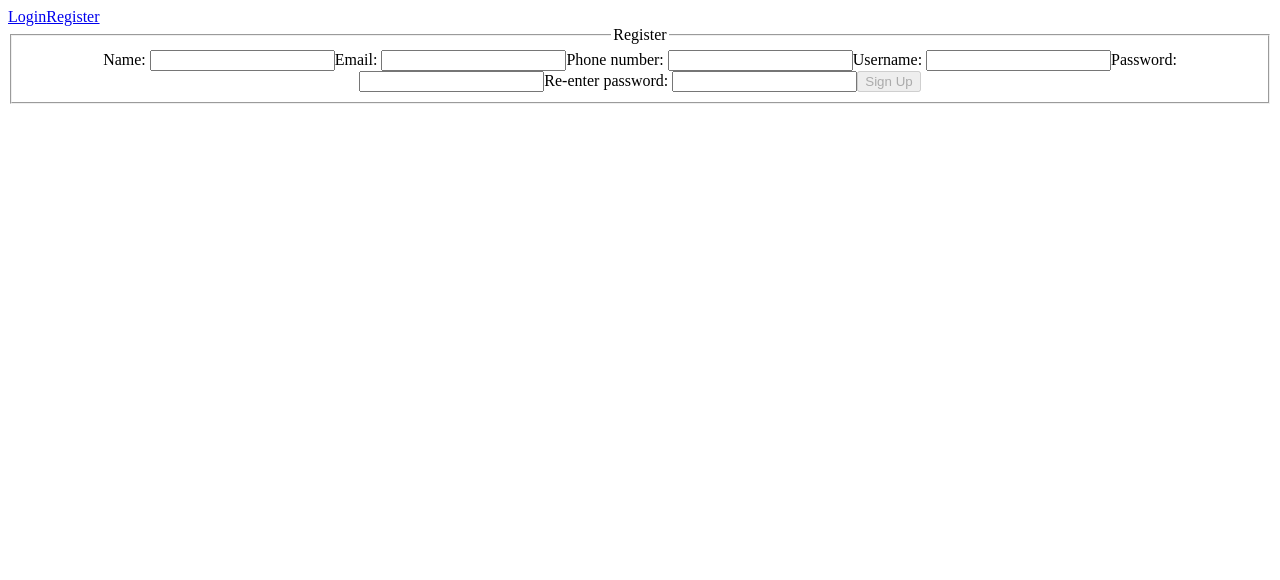
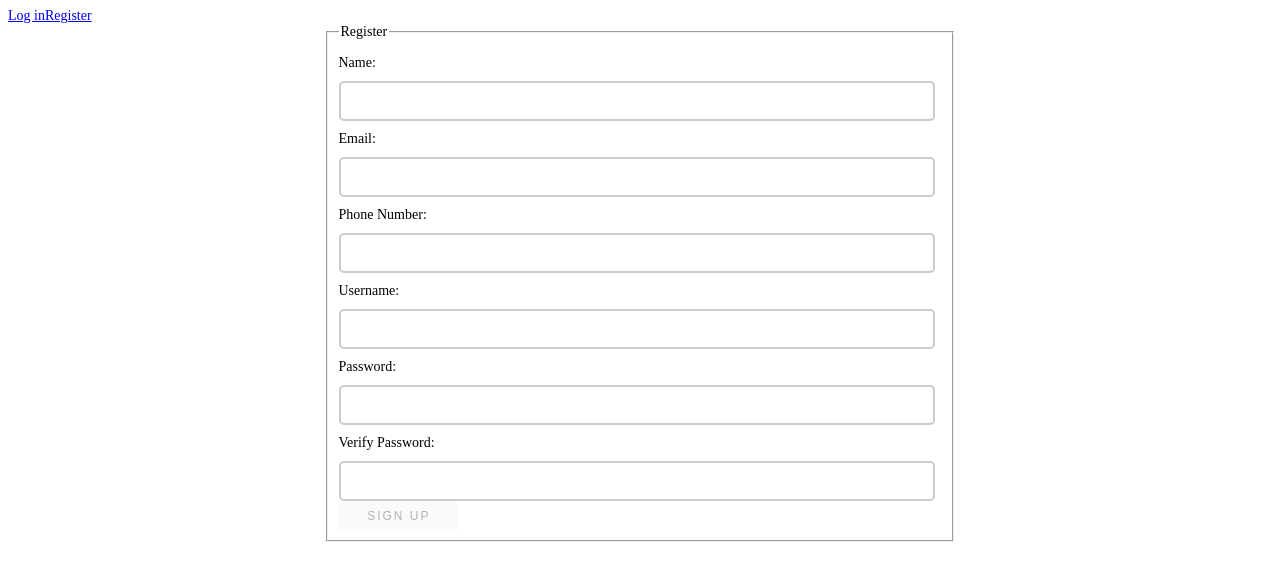
Before and after one commit to bw-pt-water-my-plants3/front-end, a React (Create React App) app in the folder log-in-form/: page /register in a window 1280 px wide. Shown: the top 580 px of the page. Built offline with nearby package versions, Linux system fonts and the light colour scheme.

Commit message:
Updated Validation Errors

```diff
--- a/log-in-form/src/App.css
+++ b/log-in-form/src/App.css
@@ -1,38 +1,62 @@
+body{
+  font-size: 1.4rem;
+}
+
+html {
+  font-size: 62.5%;
+
+}
+
 .App {
+  font-family: sans-serif;
   text-align: center;
 }
 
-.App-logo {
-  height: 40vmin;
-  pointer-events: none;
+form {
+  display: flex;
+  flex-direction: column;
+  width: 50%;
+  margin: 0 auto;
 }
 
-@media (prefers-reduced-motion: no-preference) {
-  .App-logo {
-    animation: App-logo-spin infinite 20s linear;
-  }
+label {
+  display: flex;
+  flex-direction: column;
+  align-items: flex-start;
+  margin: 10px 0;
+  font-size: 1.4rem;
 }
 
-.App-header {
-  background-color: #282c34;
-  min-height: 100vh;
-  display: flex;
-  flex-direction: column;
-  align-items: center;
-  justify-content: center;
-  font-size: calc(10px + 2vmin);
-  color: white;
+input,
+textarea {
+  width: 95%;
+  margin: 5px 0 0;
+  display: block;
+  border: 2px solid rgba(0, 0, 0, 0.2);
+  border-radius: 5px;
+  padding: 10px;
+  font-size: 1.4rem;
+  letter-spacing: 0.5px;
+  background-color: white;
 }
 
-.App-link {
-  color: #61dafb;
+button {
+  width: 20%;
+  display: inline-block;
+  padding: 8px 11px;
+  font-size: 1.2rem;
+  text-transform: uppercase;
+  border: 0;
+  border-radius: 5px;
+  letter-spacing: 2px;
+
 }
 
-@keyframes App-logo-spin {
-  from {
-    transform: rotate(0deg);
+nav{
+  margin: 0 auto;
   }
-  to {
-    transform: rotate(360deg);
+
+
+  #root{
+    margin: 0 auto;
   }
-}
--- a/log-in-form/src/App.js
+++ b/log-in-form/src/App.js
@@ -1,16 +1,10 @@
 import React from "react";
 import "./App.css";
-import LogInForm from "./components/LogInForm";
-import RegisterForm from "./components/RegisterForm";
-import { Route, Switch } from "react-router-dom";
+
 
 export default function App() {
   return (
     <div className="App">
-      <Switch>
-        <Route exact path="/login" render={() => <LogInForm />} />
-        <Route path="/register" render={() => <RegisterForm />} />
-      </Switch>
     </div>
   );
 }
--- a/log-in-form/src/components/LogInForm.js
+++ b/log-in-form/src/components/LogInForm.js
@@ -15,9 +15,45 @@ export default function LoginForm() {
   const [post, setPost] = useState([]);
   const [serverError, setServerError] = useState("");
 
-  const handleChange = (e) => {
-    const newFormObj = { ...formState, [e.target.name]: e.target.value };
-    setFormState(newFormObj);
+  const [errors, setErrors] = useState({
+    username: "",
+    password: ""
+  });
+
+
+
+  const validateChange = (e) => {
+    yup
+      .reach(formSchema, e.target.name)
+      .validate(e.target.value)
+      .then((valid) => {
+        setErrors({
+          ...errors,
+          [e.target.name]: ""
+        });
+      })
+      .catch((err) => {
+        setErrors({
+          ...errors,
+          [e.target.name]: err.errors[0]
+        });
+      });
+    setFormState({
+      ...formState,
+      [e.target.name]: e.target.value
+    });
+  };
+
+  const inputChange = (e) => {
+    e.persist();
+    console.log("something changed");
+    const loginFormState = {
+      ...formState,
+      [e.target.name]: e.target.value
+    };
+    console.log(loginFormState);
+    setFormState(loginFormState);
+    validateChange(e);
   };
 
   // onSubmit function
@@ -68,19 +104,23 @@ export default function LoginForm() {
             id="username"
             name="username"
             value={formState.username}
-            onChange={handleChange}
+            onChange={inputChange}
           />
-          <br />
+          {errors.username.length > 0 ? (
+            <p className="error">{errors.username}</p>
+          ) : null}
+
           <label htmlFor="password"> Password: </label>
           <input
             type="password"
             id="password"
             name="password"
             value={formState.password}
-            onChange={handleChange}
+            onChange={inputChange}
           />
-          <br />
-          <br />
+          {errors.password.length > 0 ? (
+            <p className="error">{errors.password}</p>
+          ) : null}
 
           <button type="submit" disabled={buttonIsDisabled}>
             Sign In
--- a/log-in-form/src/components/RegisterForm.js
+++ b/log-in-form/src/components/RegisterForm.js
@@ -15,10 +15,42 @@ export default function RegisterForm() {
   const [post, setPost] = useState([]);
   const [serverError, setServerError] = useState("");
 
-  const handleChange = (e) => {
-    const newFormObj = { ...formState, [e.target.name]: e.target.value };
-    setFormState(newFormObj);
+  const [errors, setErrors] = useState({
+    name: "",
+    email: "",
+    phone: "",
+    username: "",
+    password: "",
+    verifyPassword: ""
+  });
+
+
+
+  const validateChange = (e) => {
+    yup
+      .reach(formSchema, e.target.name)
+      .validate(e.target.value)
+      .then((valid) => {
+        setErrors({ ...errors, [e.target.name]: "" });
+        console.log("success");
+      })
+      .catch((err) => {
+        setErrors({ ...errors, [e.target.name]: err.errors[0] });
+        console.log("error:", err);
+      });
   };
+
+  const inputChange = (e) => {
+    e.persist();
+    console.log("something changed");
+    const signupForm = {
+      ...formState,
+      [e.target.name]: e.target.value
+    };
+    setFormState(signupForm);
+    validateChange(e);
+  };
+
 
 
 
@@ -73,55 +105,72 @@ export default function RegisterForm() {
             type="text"
             id="name"
             name="name"
-            onChange={handleChange}
+            onChange={inputChange}
             value={formState.name}
-            required
           />
+          {errors.name.length > 0 ? (
+            <p className="error">{errors.name}</p>
+          ) : null}
+
           <label htmlFor="email">Email: </label>
           <input
             type="email"
             id="email"
             name="email"
-            onChange={handleChange}
+            onChange={inputChange}
             value={formState.email}
-            required
           />
-          <label htmlFor="phone">Phone number: </label>
+          {errors.email.length > 0 ? (
+            <p className="error">{errors.email}</p>
+          ) : null}
+
+          <label htmlFor="phone">Phone Number: </label>
           <input
             type="tel"
             id="phone"
             name="phone"
-            onChange={handleChange}
+            onChange={inputChange}
             value={formState.phone}
-            required
           />
+          {errors.phone.length > 0 ? (
+            <p className="error">{errors.phone}</p>
+          ) : null}
+
           <label htmlFor="username">Username: </label>
           <input
             type="text"
             id="username"
             name="username"
-            onChange={handleChange}
+            onChange={inputChange}
             value={formState.username}
-            required
           />
+          {errors.username.length > 0 ? (
+            <p className="error">{errors.username}</p>
+          ) : null}
+
           <label htmlFor="password">Password: </label>
           <input
             type="password"
             id="password"
             name="password"
-            onChange={handleChange}
+            onChange={inputChange}
             value={formState.password}
-            required
           />
-          <label htmlFor="confirmation">Re-enter password: </label>
+          {errors.password.length > 0 ? (
+            <p className="error">{errors.password}</p>
+          ) : null}
+
+          <label htmlFor="verifyPassword">Verify Password: </label>
           <input
             type="password"
-            id="confirmation"
-            name="confirmation"
-            onChange={handleChange}
-            value={formState.confirmation}
-            required
+            id="verifyPassword"
+            name="verifyPassword"
+            onChange={inputChange}
+            value={formState.verifyPassword}
           />
+          {errors.verifyPassword.length > 0 ? (
+            <p className="error">{errors.verifyPassword}</p>
+          ) : null}
 
           <button type="submit" disabled={buttonIsDisabled}>
             Sign Up
--- a/log-in-form/src/index.css
+++ b/log-in-form/src/index.css
@@ -11,3 +11,7 @@ code {
   font-family: source-code-pro, Menlo, Monaco, Consolas, 'Courier New',
     monospace;
 }
+
+.root{
+  margin: 0 auto;
+}
--- a/log-in-form/src/index.js
+++ b/log-in-form/src/index.js
@@ -1,16 +1,22 @@
 import React from "react";
 import ReactDOM from "react-dom";
-import { BrowserRouter as Router, Link } from "react-router-dom";
+import { BrowserRouter as Router, Link, Route, Switch } from "react-router-dom";
 import App from "./App";
-
+import LogInForm from "./components/LogInForm";
+import RegisterForm from "./components/RegisterForm";
 
 const rootElement = document.getElementById("root");
 ReactDOM.render(
   <React.StrictMode>
     <Router>
-      <Link to="/login">Login</Link>
+      <Link to="/">Log in</Link>
       <Link to="/register">Register</Link>
       <App />
+
+      <Switch>
+        <Route exact path="/" render={() => <LogInForm />} />
+        <Route path="/register" render={() => <RegisterForm />} />
+      </Switch>
     </Router>
   </React.StrictMode>,
   rootElement
```
Also changed, not shown: 1 other file (tests, documents, lock files or other folders).
